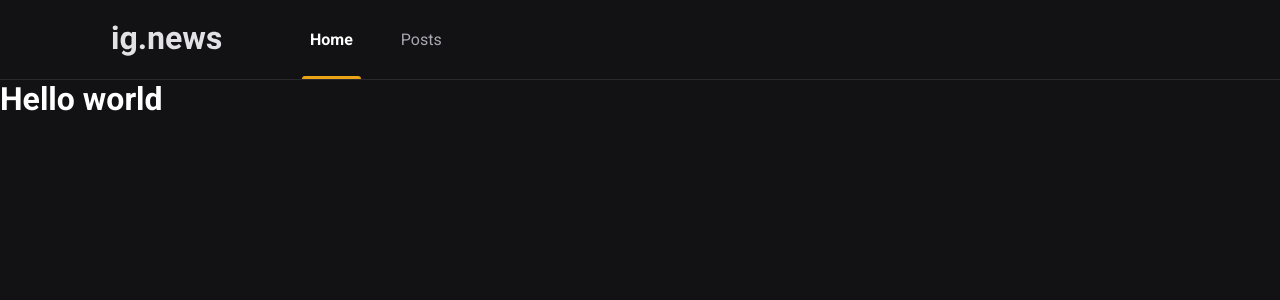
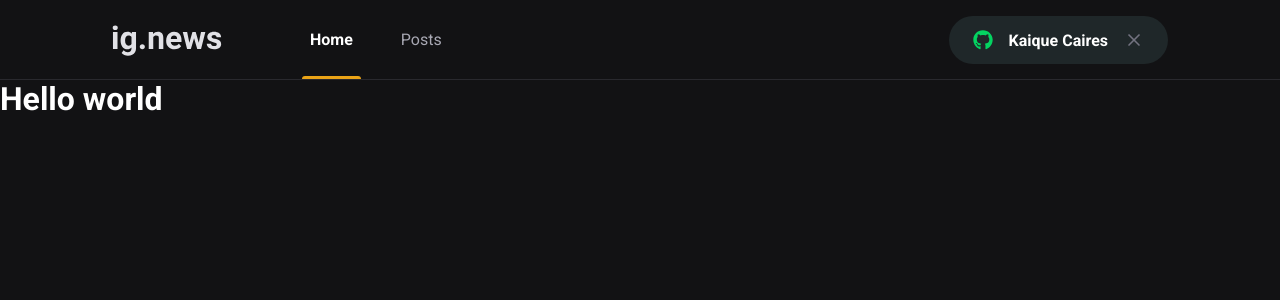
Before and after one commit to kaiquecaires/ignews-v2, a Next.js app: page / in a window 1280 px wide. Shown: the top 300 px of the page. Built offline with nearby package versions, Linux system fonts and the light colour scheme.

Commit message:
add signIn component

```diff
--- a/package.json
+++ b/package.json
@@ -12,6 +12,7 @@
     "next": "11.1.2",
     "react": "17.0.2",
     "react-dom": "17.0.2",
+    "react-icons": "^4.3.1",
     "sass": "^1.43.2"
   },
   "devDependencies": {
--- a/src/components/Header/index.tsx
+++ b/src/components/Header/index.tsx
@@ -1,3 +1,4 @@
+import { SignInButton } from '../SignInButton'
 import styles from './styles.module.scss'
 
 export function Header() {
@@ -9,6 +10,7 @@ export function Header() {
           <a href="" className={styles.active}>Home</a>
           <a href="">Posts</a>
         </nav>
+        <SignInButton />
       </div>
     </header>
   )
--- a/src/components/Header/styles.module.scss
+++ b/src/components/Header/styles.module.scss
@@ -49,4 +49,8 @@
       }
     }
   }
+
+  button {
+    margin-left: auto;
+  }
 }
--- /dev/null
+++ b/src/components/SignInButton/index.tsx
@@ -0,0 +1,20 @@
+import { FaGithub } from 'react-icons/fa'
+import { FiX } from 'react-icons/fi'
+import styles from './styles.module.scss'
+
+export function SignInButton() {
+  const isUserLoggedIn = true
+
+  return isUserLoggedIn ? (
+    <button type="button" className={styles.signInButton}>
+      <FaGithub color="#04d361"/>
+      Kaique Caires
+      <FiX color="#737380" className={styles.closeIcon} />
+    </button>
+  ) : (
+    <button type="button" className={styles.signInButton}>
+      <FaGithub color="#eba417"/>
+      Sign in with Github
+    </button>
+  )
+}
--- /dev/null
+++ b/src/components/SignInButton/styles.module.scss
@@ -0,0 +1,30 @@
+.signInButton {
+  height: 3rem;
+  border-radius: 3rem;
+  background: var(--gray-850);
+  border: 0;
+  padding: 0 1.5rem;
+  display: flex;
+  align-items: center;
+  justify-content: center;
+  color: var(--white);
+  font-weight: bold;
+  transition: filter 0.2s;
+
+  svg {
+    width: 20px;
+    height: 20px;
+  }
+
+  svg:first-child {
+    margin-right: 1rem;
+  }
+
+  svg.closeIcon {
+    margin-left: 1rem;
+  }
+
+  &:hover {
+    filter: brightness(0.8);
+  }
+}
--- a/src/styles/global.scss
+++ b/src/styles/global.scss
@@ -9,6 +9,7 @@
   --gray-100: #e1e1e6;
   --gray-300: #a8a8b3;
   --gray-800: #29292e;
+  --gray-850: #1f2729;
   --gray-900: #121214;
   --cyan-500: #61dafb;
   --yellow-500: #eba417;
```
Also changed, not shown: 1 other file (tests, documents, lock files or other folders).
